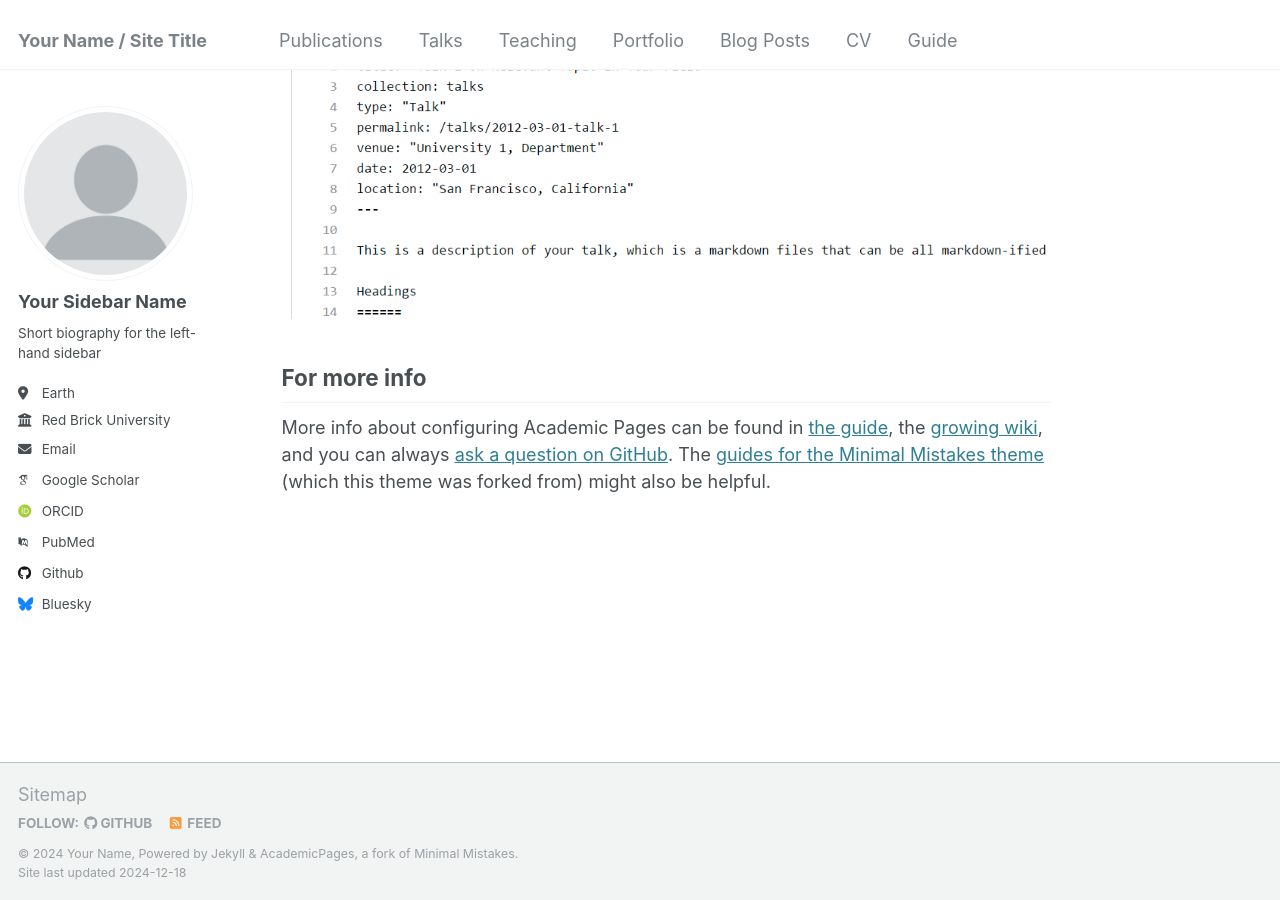
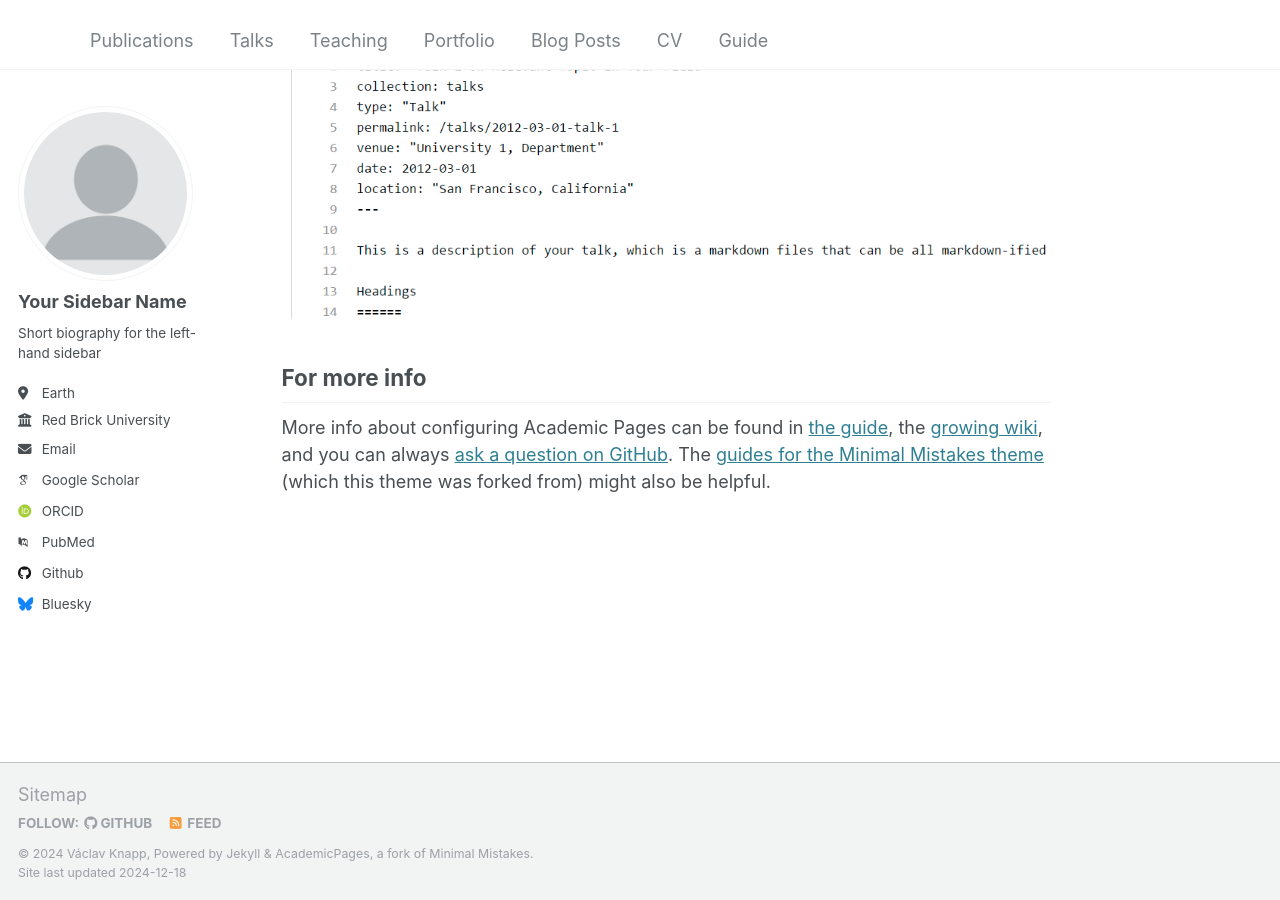
Before and after one commit to WasabiCode/WasabiCode.github.io, a Jekyll site: the page built from _pages/about.md, in a window 1280 px wide and 900 px high, scrolled down 2643 px. Built offline with Jekyll 4.4.1, drawn with Linux system fonts in a browser that asks for light colours; some web fonts are replaced.

Commit message:
Update _config.yml

```diff
--- a/_config.yml
+++ b/_config.yml
@@ -8,9 +8,9 @@
 
 # Basic Site Settings
 locale                   : "en-US"
-title                    : "Your Name / Site Title"
-title_separator          : "-"
-name                     : &name "Your Name"
+title                    : ""
+title_separator          : ""
+name                     : &name "Václav Knapp"
 description              : &description "personal description"
 url                      : https://academicpages.github.io # the base hostname & protocol for your site e.g. "https://[your GitHub username].github.io"
 baseurl                  : "" # the subpath of your site, e.g. "/blog"
```
